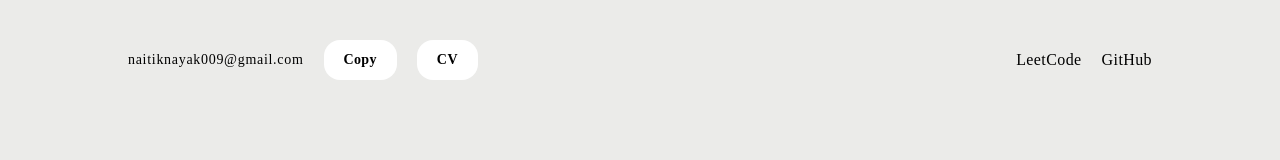
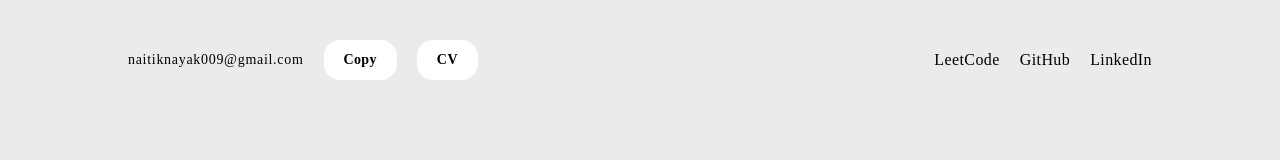
Before and after one commit to nayaknaitik/Portfolio_naitikNayak, a React (Vite) app: page / in a window 1280 px wide. Shown: the top 160 px of the page. Built offline with nearby package versions, Linux system fonts and the light colour scheme; a web font is replaced by a local one.

Commit message:
linkedIn

```diff
--- a/src/components/Page1.jsx
+++ b/src/components/Page1.jsx
@@ -11,6 +11,9 @@ const Page1 = () => {
   };
   const gotToG = () => {
     window.location.href = "https://github.com/nayaknaitik ";
+  };
+  const gotToLinkedIn = () => {
+    window.location.href = "https://www.linkedin.com/in/naitiknayak/";
   };
 
   return (
@@ -39,6 +42,9 @@ const Page1 = () => {
           </li>
           <li className="cursor-pointer tracking-wide hover:scale-110 transition duration-200" onClick={gotToG}>
             GitHub
+          </li>
+          <li className="cursor-pointer tracking-wide hover:scale-110 transition duration-200" onClick={gotToLinkedIn}>
+            LinkedIn
           </li>
         </ul>
       </div>
```
